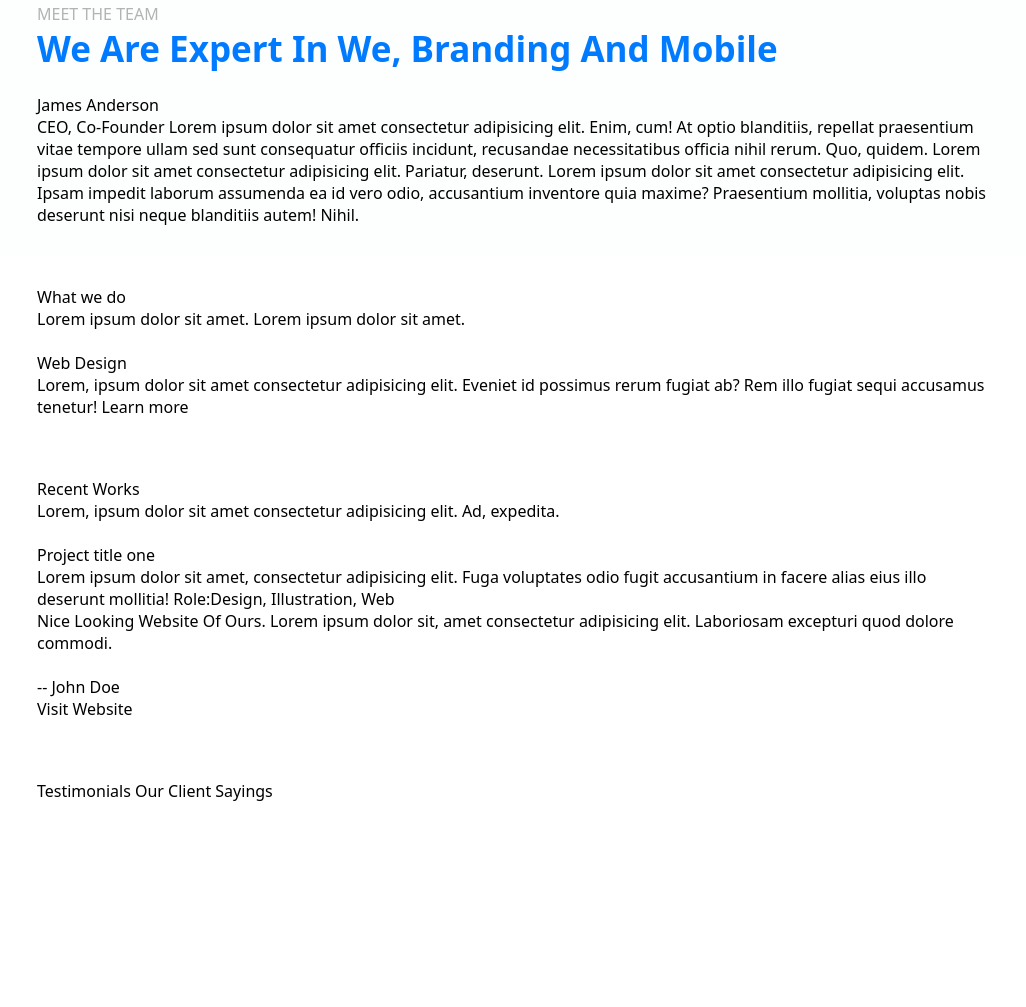
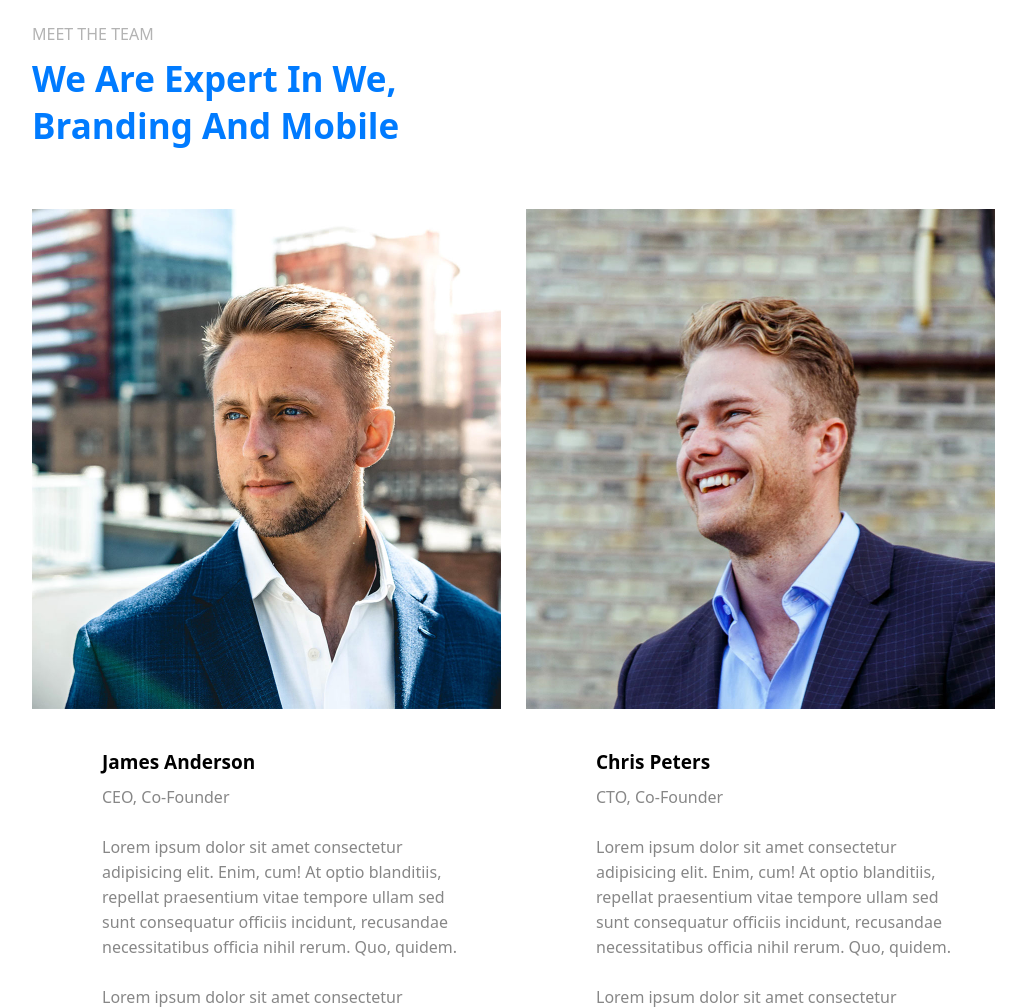
Before and after one commit to Cessaprince/website-designs, a plain HTML site: page design_folder/landing-page/index.html in a window 1280 px wide. Shown: the part 1793-2800 px from the top of the page, without its empty margins (108-1134 px from the left). Before the commit the page ends 2625 px from the top, so only its background shows below. Drawn offline with Linux system fonts and the light colour scheme.

Commit message:
designed the teams aspect of the landing-page

```diff
--- a/design_folder/landing-page/index.html
+++ b/design_folder/landing-page/index.html
@@ -96,43 +96,74 @@
             <p class="sections-text2">We are Expert in we, branding and mobile</p>
 
             <div class="team-divs">
+
+                <div class="whole-team">
                     <div class="team-pic">
-                    <img src="" alt="" />
+                        <img src="./images/team_m1.jpg" alt="" />
                     </div>
 
-                <div class="team-pic">
-                    <img src="" alt="" />
-                </div>
-
-            </div>
-            <div class="team-desc">
                     <div class="team-desc-text">
                         <p>James Anderson</p>
                         <span>CEO, Co-Founder</span>
                         <span>Lorem ipsum dolor sit amet consectetur adipisicing elit. Enim,
                             cum! At optio blanditiis, repellat praesentium vitae tempore ullam
                             sed sunt consequatur officiis incidunt, recusandae necessitatibus
-                        officia nihil rerum. Quo, quidem. Lorem ipsum dolor sit amet
-                        consectetur adipisicing elit. Pariatur, deserunt.
+                            officia nihil rerum. Quo, quidem.
                         </span>
                         <span>Lorem ipsum dolor sit amet consectetur adipisicing elit. Ipsam
                             impedit laborum assumenda ea id vero odio, accusantium inventore
-                        quia maxime? Praesentium mollitia, voluptas nobis deserunt nisi
-                        neque blanditiis autem! Nihil.
+                            quia maxime
                         </span>
-                    <div class="team-desc-links"></div>
+                        <div class="team-desc-links">
+                            <a href=""><i class="fa-brands fa-twitter"></i></a>
+                            <a href=""><i class="fa-brands fa-facebook-f"></i></a>
+                            <a href=""><i class="fa-solid fa-globe"></i></a>
+                            <a href=""><i class="fa-brands fa-instagram"></i></a>
+                            <a href=""><i class="fa-brands fa-linkedin-in"></i></a>
                         </div>
-                <div class="team-desc-text"></div>
                     </div>
+                </div>
+
+
+                <div class="whole-team">
+                    <div class="team-pic">
+                        <img src="./images/team_m2.jpg" alt="" />
+                    </div>
+
+                    <div class="team-desc-text">
+                        <p>Chris Peters</p>
+                        <span>CTO, Co-Founder</span>
+                        <span>Lorem ipsum dolor sit amet consectetur adipisicing elit. Enim,
+                            cum! At optio blanditiis, repellat praesentium vitae tempore ullam
+                            sed sunt consequatur officiis incidunt, recusandae necessitatibus
+                            officia nihil rerum. Quo, quidem.
+                        </span>
+                        <span>Lorem ipsum dolor sit amet consectetur adipisicing elit. Ipsam
+                            impedit laborum assumenda ea id vero odio, accusantium inventore
+                            quia maxime
+                        </span>
+                        <div class="team-desc-links">
+                            <a href=""><i class="fa-brands fa-twitter"></i></a>
+                            <a href=""><i class="fa-brands fa-facebook-f"></i></a>
+                            <a href=""><i class="fa-solid fa-globe"></i></a>
+                            <a href=""><i class="fa-brands fa-instagram"></i></a>
+                            <a href=""><i class="fa-brands fa-linkedin-in"></i></a>
+                        </div>
+                    </div>
+                </div>
+
+            </div>
+
+
         </div>
     </section>
 
     <section id="offer">
         <div class="aligned">
-            <p>What we do</p>
-            <span>Lorem ipsum dolor sit amet.
+            <p class="sections-head">What we do</p>
+            <p id="offer-head-text">Lorem ipsum dolor sit amet.
                 Lorem ipsum dolor sit amet.
-            </span>
+            </p>
             <div class="skill-container">
                 <div class="skills">
                     <div class="skill-img">
--- a/design_folder/landing-page/style.css
+++ b/design_folder/landing-page/style.css
@@ -7,6 +7,7 @@
     --head-grey-text: #b3b3b3;
     --tiny-grey-text: #878787;
     --green-text: #28a745;
+
 }
 
 
@@ -19,7 +20,7 @@
 
 
 section{
-    padding: 30px 70px 30px 145px;
+    padding: 30px 70px 30px 140px;
 }
 
 .aligned{
@@ -156,6 +157,8 @@ section{
     color: var(--blue);
     font-size: 35px;
     font-weight: 600;
+    margin: 10px 0;
+    max-width: 500px;
 }
 
 .sections-desc{
@@ -195,6 +198,10 @@ section{
     font-size: 17px;
 }
 
+#team{
+    background-color: white;
+    margin: 0 0 30px 0;
+}
 #team-aligned{
     display: flex;
     flex-direction: column;
@@ -202,6 +209,61 @@ section{
 }
 
 .team-divs{
+    display: grid;
+    grid-template-columns: repeat(2, 1fr);
+    gap: 25px;
+}
+
+.whole-team{
     display: flex;
-    gap: 30px;
+    flex-direction: column;
+    width: 100%;
+    margin: 50px 0;
 }
+
+.team-pic{
+    height: 500px;
+    width: 100%;
+    overflow: hidden;
+}
+
+.team-pic img{
+    width: 100%;
+    height: 100%;
+    object-fit: cover;
+}
+
+.team-desc-text{
+    width: 450px;
+    padding-left: 70px;
+    margin: 40px 0;
+    display: flex;
+    flex-direction: column;
+    gap: 10px;
+}
+
+.team-desc-text p{
+    color: var(--dark-black);
+    font-weight: 600;
+    font-size: 19px;
+}
+
+.team-desc-text span{
+    color: var(--tiny-grey-text);
+    font-weight: 250;
+    font-size: 16px;
+    line-height: 25px;
+    margin: 0 0 15px 0;
+
+}
+
+.team-desc-links{
+    display: flex;
+    gap: 15px;
+
+}
+
+.team-desc-links a{
+    text-decoration: none;
+    color: var(--blue);
+}
```
Lines whose indentation alone changed are shown as unchanged.
